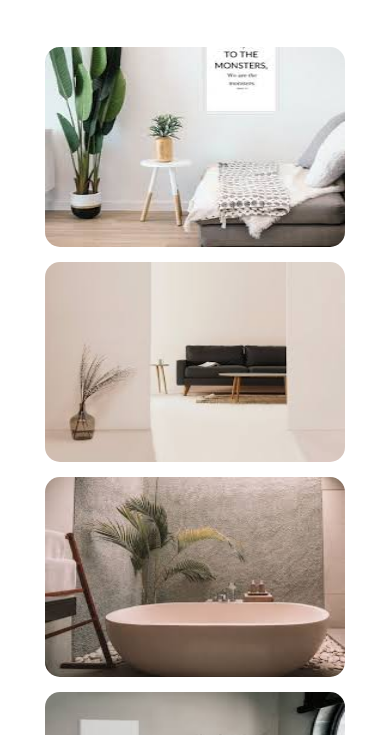
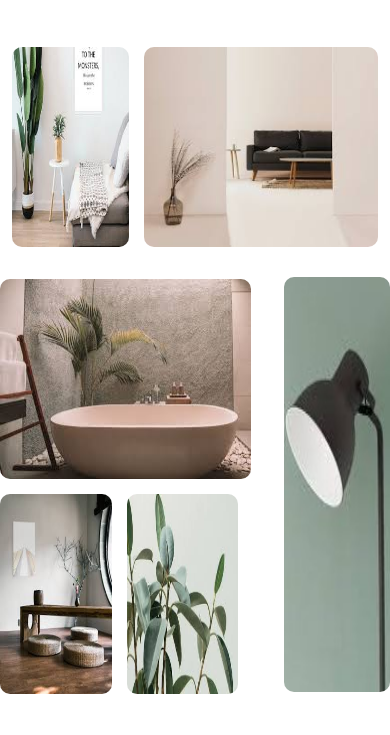
Before and after one commit to miss-ndeya/progit, a plain HTML site: page index.html in a window 390 px wide. Shown: the part 365-1100 px from the top of the page. After the commit the page ends 1076 px from the top, so only its background shows below. Drawn offline with Linux system fonts and the light colour scheme.

Commit message:
prototype

```diff
--- a/index.html
+++ b/index.html
@@ -34,10 +34,10 @@
             </div>
             <div class="contaier">
                 <div class="images">
-                    <img src="images/images (6).jfif" class="borer">
+                    <img src="images/images (6).jfif" class="boer">
                     <div class="image">
-                        <img src="images/images (9).jfif"  class="border" >
-                        <img src="images/images (8).jfif" class="border">
+                        <img src="images/images (9).jfif"  class="boder" >
+                        <img src="images/images (8).jfif" class="boder">
                     </div>
                 </div>
                 <div>
--- a/style.css
+++ b/style.css
@@ -15,7 +15,7 @@ header{
 header img{
     width: 10%;
     border-radius: 15%;
-    padding: 10px;
+    padding: 20px;
 
 }
 .size{
@@ -61,6 +61,7 @@ section{
     justify-content: center;
     gap: 15px;
     margin-top: 50px;
+
 }
 .contaier{
     display: flex;
@@ -70,13 +71,13 @@ section{
     gap: 15px;
 }
 
-.border{
+.border, .boder{
     border-radius: 10px;
     width: 240px;
     height: 200px;
 }
 
-.borer{
+.borer, .boer{
     border-radius: 10px;
     width: 500px;
     height: 200px;
@@ -98,7 +99,7 @@ section{
     border-radius: 10px;
 }
 
-@media screen and (max-width:990px) {
+@media screen and (max-width:1500px) {
     header img{
         width: 30%;
         padding: 15px;
@@ -108,30 +109,37 @@ section{
     }
      .container{
         display: flex;
-        flex-direction: column;
+        gap: 15px;
+
      }
      .contaier{
         display: flex;
-        flex-direction: column;
+        gap: 5px;
+        margin: 15px;
        }
         .border{
-            border-radius: 15px;
-            width: 300px;
+            width: 30%;
+            height: 200px;
+        }
+        .boder{
+            width: 40%;
             height: 200px;
         }
         .borer{
-            border-radius: 15px;
-            width: 300px;
+            width: 60%;
+            height: 200px;
+        }
+        .boer{
+            width: 90%;
             height: 200px;
         }
         .bbor2{
-            width: 300px;
+            width: 100%;
             height: 415px;
-            border-radius: 15px;
         }
         .image{
             display: flex;
-            flex-direction: column;
+
             gap: 15px;
         }
 }
```
